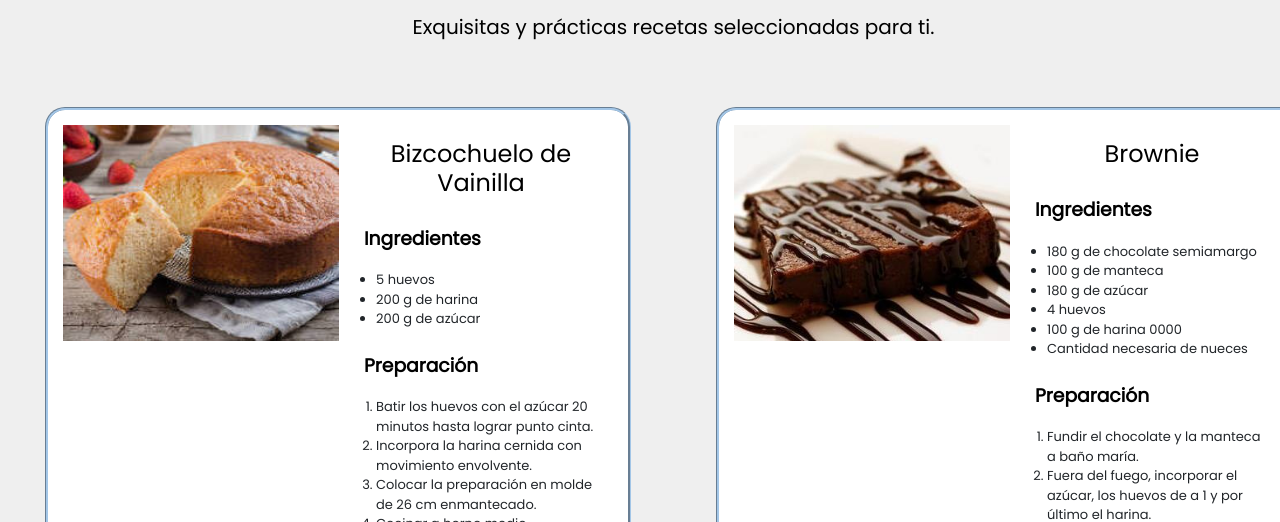
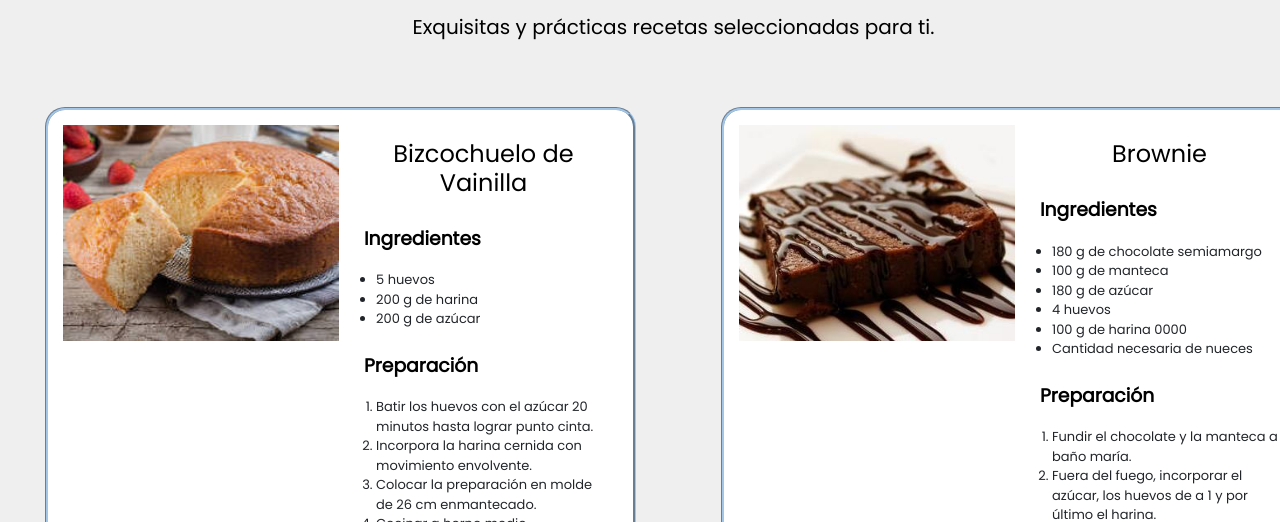
Before and after one commit to juanjosesantini/preentrega2santini, a plain HTML site: page section/recetas.html in a window 1280 px wide. Shown: the part 275-797 px from the top of the page. Drawn offline with nearby package versions, Linux system fonts and the light colour scheme.

Commit message:
quinto commit

```diff
--- a/sass/_media.scss
+++ b/sass/_media.scss
@@ -111,6 +111,7 @@
     justify-items: center;
     gap: 10px;
     margin: 10px;
+    @include sizes(100%, 100vh);
 
     @media(min-width:1024px) {
         display: grid;
```
Also changed, not shown: style/style.css, 1 other file.
